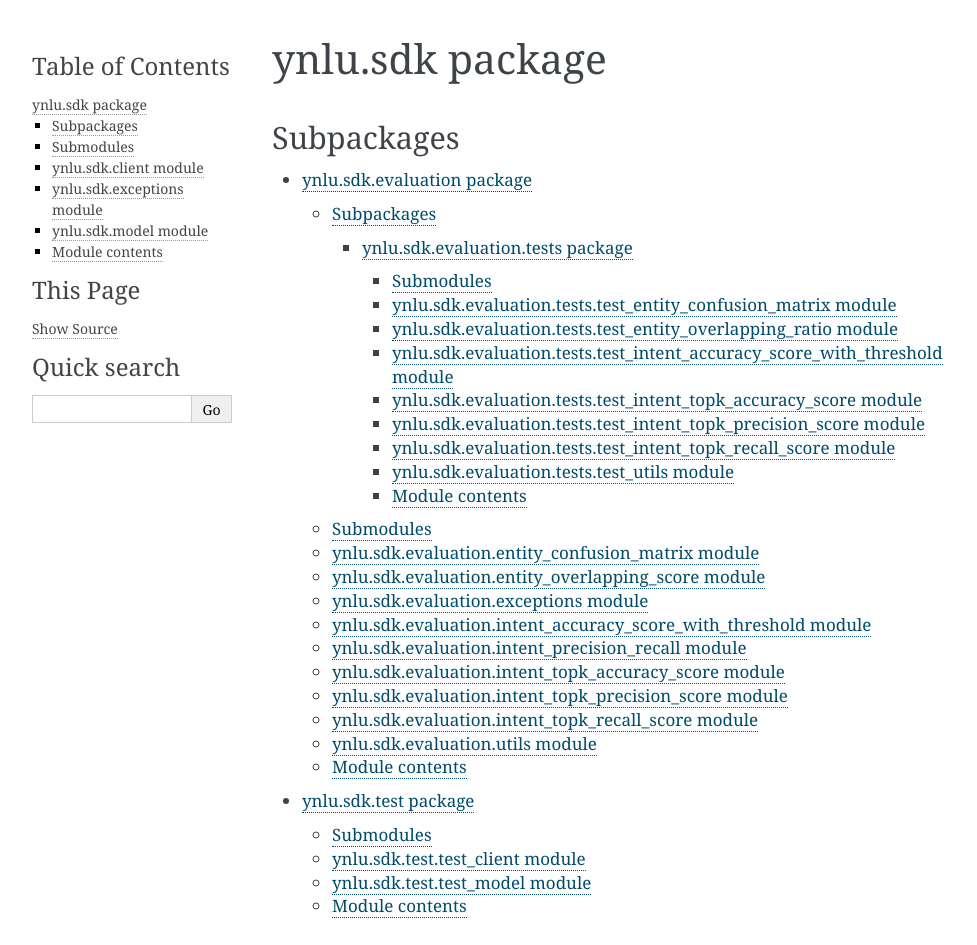
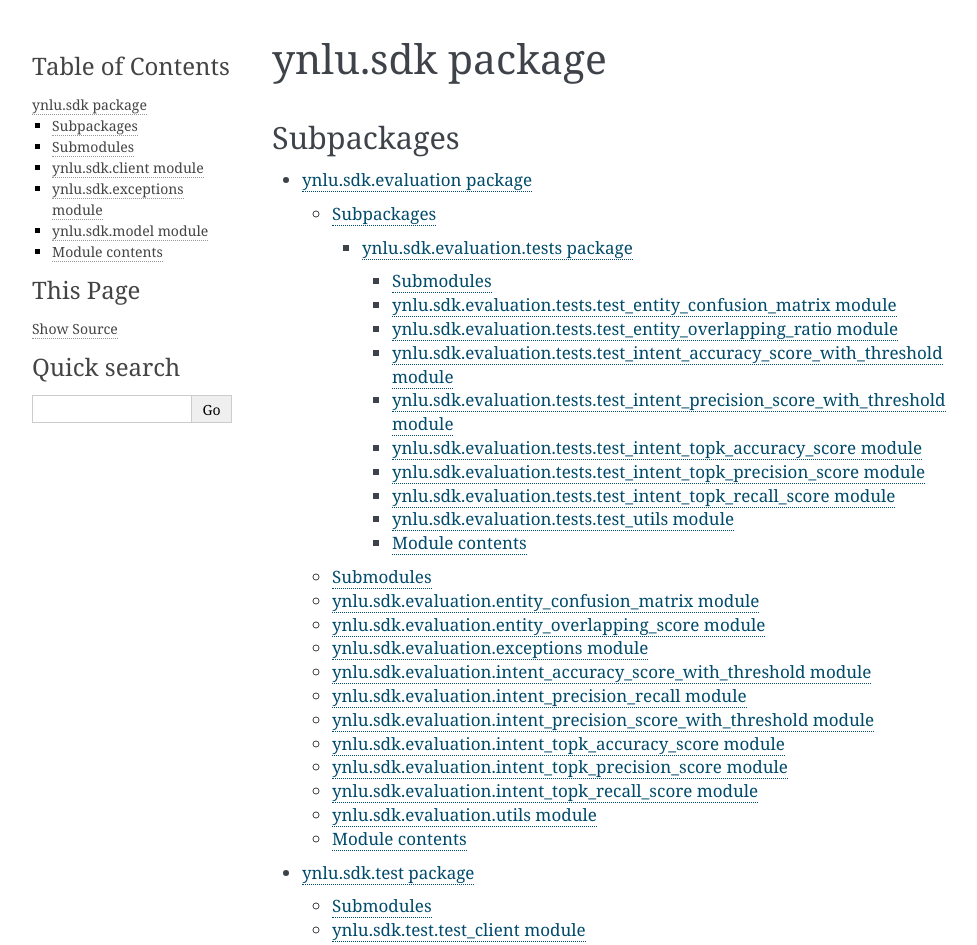
Before and after one commit to Yoctol/yoctol-nlu-py, a Sphinx documentation site: the page built from docs/reference/ynlu.sdk.rst, in a window 1280 px wide. Shown: the top 945 px of the page, without its empty margins (148-1125 px from the left). Built offline with Sphinx 7.4.7, drawn with Linux system fonts in a browser that asks for light colours.

Commit message:
added document

```diff
--- a/docs/reference/ynlu.sdk.evaluation.rst
+++ b/docs/reference/ynlu.sdk.evaluation.rst
@@ -51,6 +51,14 @@ ynlu.sdk.evaluation.intent\_precision\_recall module
     :undoc-members:
     :show-inheritance:
 
+ynlu.sdk.evaluation.intent\_precision\_score\_with\_threshold module
+--------------------------------------------------------------------
+
+.. automodule:: ynlu.sdk.evaluation.intent_precision_score_with_threshold
+    :members:
+    :undoc-members:
+    :show-inheritance:
+
 ynlu.sdk.evaluation.intent\_topk\_accuracy\_score module
 --------------------------------------------------------
 
--- a/docs/reference/ynlu.sdk.evaluation.tests.rst
+++ b/docs/reference/ynlu.sdk.evaluation.tests.rst
@@ -24,6 +24,14 @@ ynlu.sdk.evaluation.tests.test\_intent\_accuracy\_score\_with\_threshold module
 -------------------------------------------------------------------------------
 
 .. automodule:: ynlu.sdk.evaluation.tests.test_intent_accuracy_score_with_threshold
+    :members:
+    :undoc-members:
+    :show-inheritance:
+
+ynlu.sdk.evaluation.tests.test\_intent\_precision\_score\_with\_threshold module
+--------------------------------------------------------------------------------
+
+.. automodule:: ynlu.sdk.evaluation.tests.test_intent_precision_score_with_threshold
     :members:
     :undoc-members:
     :show-inheritance:
```
Also changed, not shown: 1 other file.
